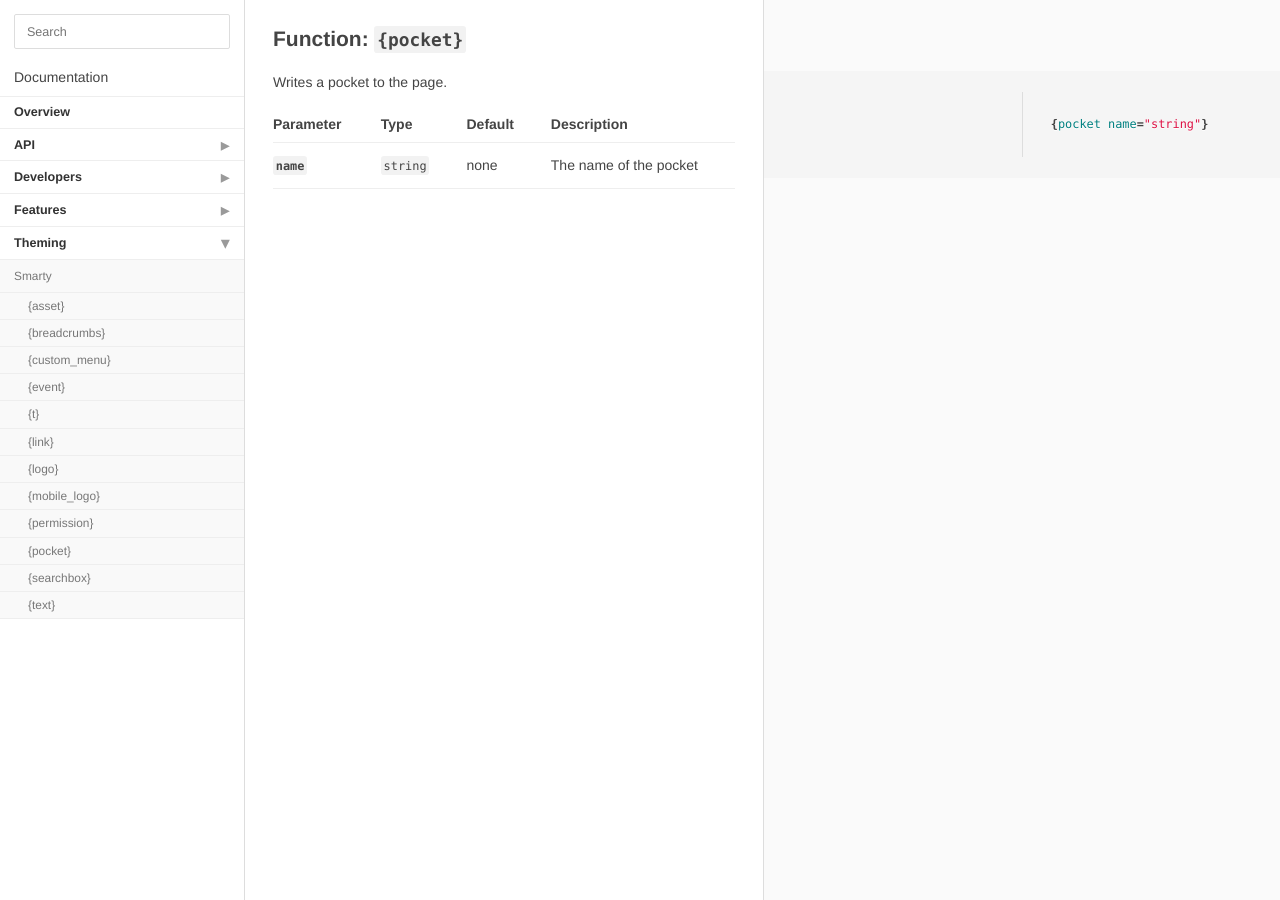
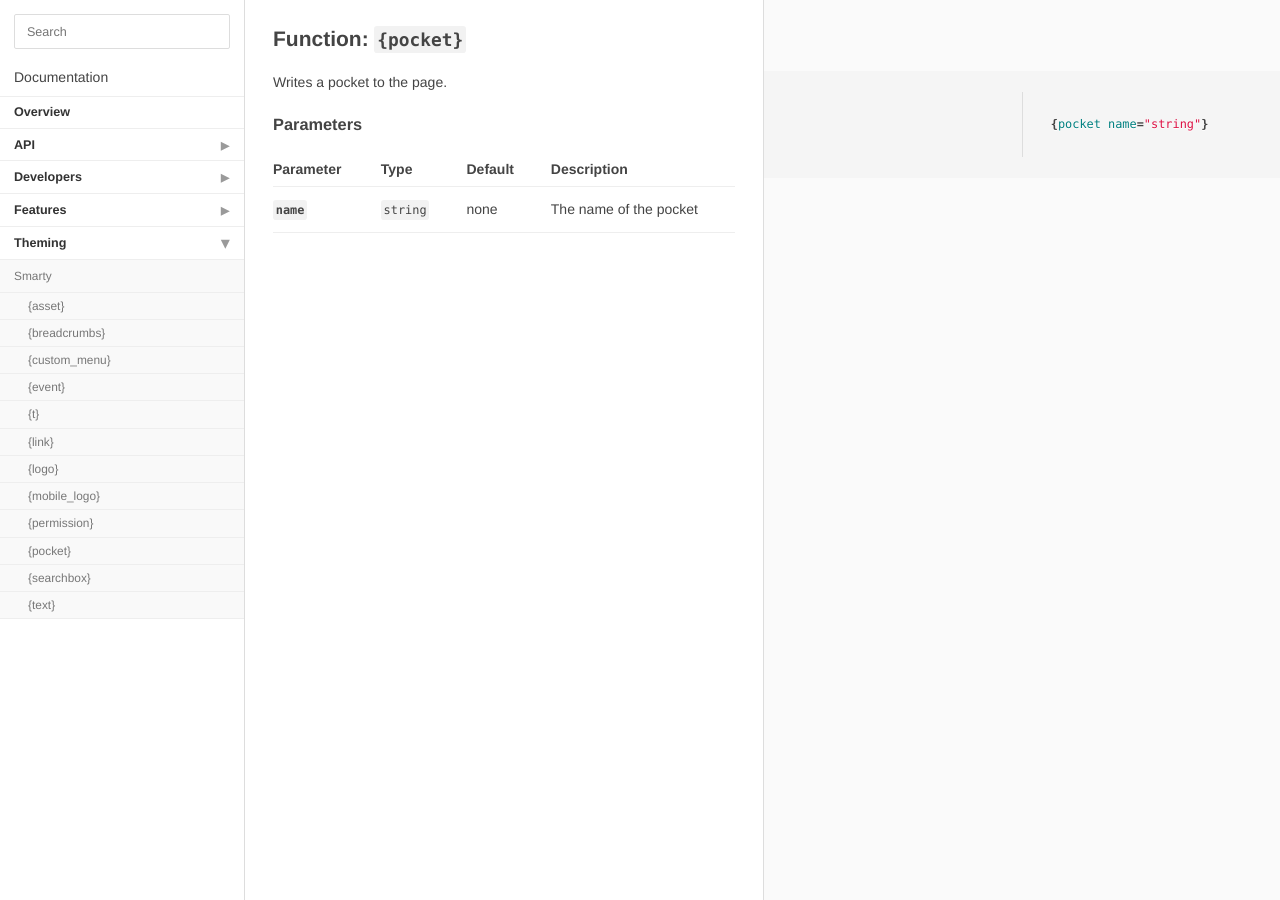
Before and after one commit to hgtonight/vanilladocs, a Jekyll site: the page built from theming/smarty/pocket.md, in a window 1280 px wide. Built offline with Jekyll 4.4.1, drawn with Linux system fonts in a browser that asks for light colours; Markdown is read by kramdown in place of the engine named in the settings.

Commit message:
Add missing heading

```diff
--- a/theming/smarty/pocket.md
+++ b/theming/smarty/pocket.md
@@ -12,6 +12,8 @@ categories: ["Theming", "Smarty"]
 
 Writes a pocket to the page.
 
+### Parameters
+
 Parameter       | Type      | Default   | Description
 ---             | ---       | ---       | ---
 __`name`__      | `string`  | none      | The name of the pocket
```
